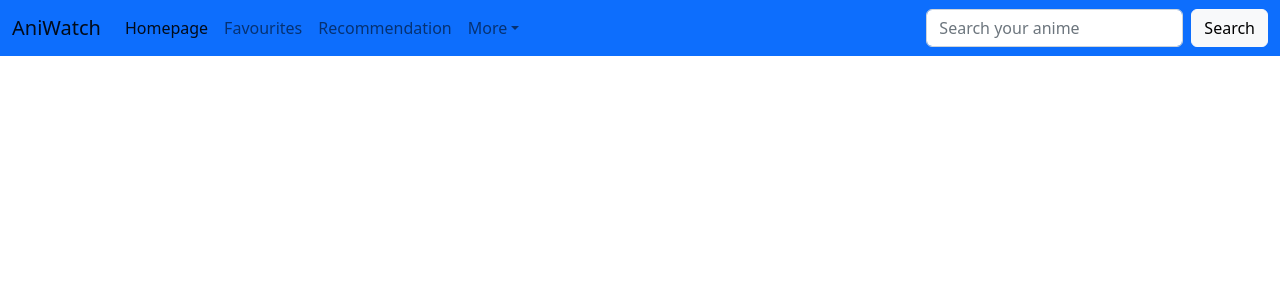
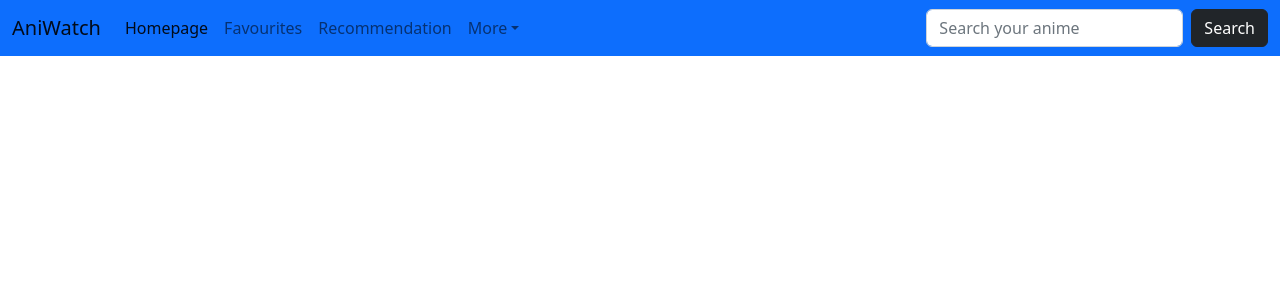
Before and after one commit to 2ND-eye1/reactApp, a React (Vite) app: page / in a window 1280 px wide. Shown: the top 300 px of the page. Built offline with nearby package versions, Linux system fonts and the light colour scheme.

Commit message:
commit changes to NavBar

```diff
--- a/src/components/NavBar.tsx
+++ b/src/components/NavBar.tsx
@@ -72,7 +72,7 @@ export const NavBar = () => {
               placeholder="Search your anime"
               aria-label="Search"
             />
-            <button className="btn btn-light" type="submit">
+            <button className="btn btn-dark" type="submit">
               Search
             </button>
           </form>
```
